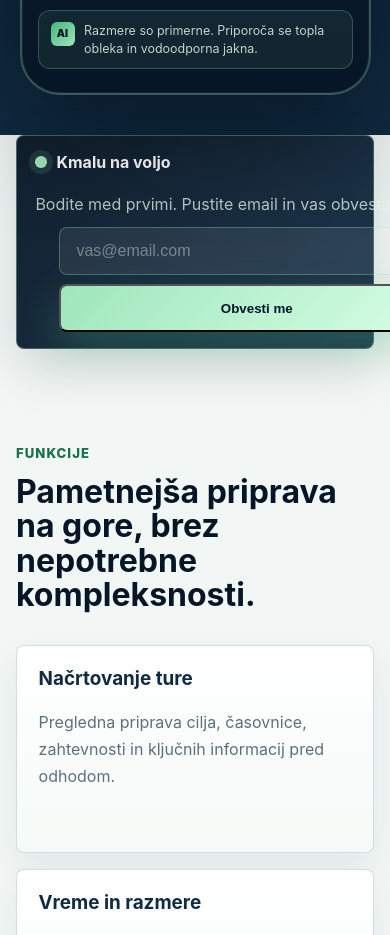
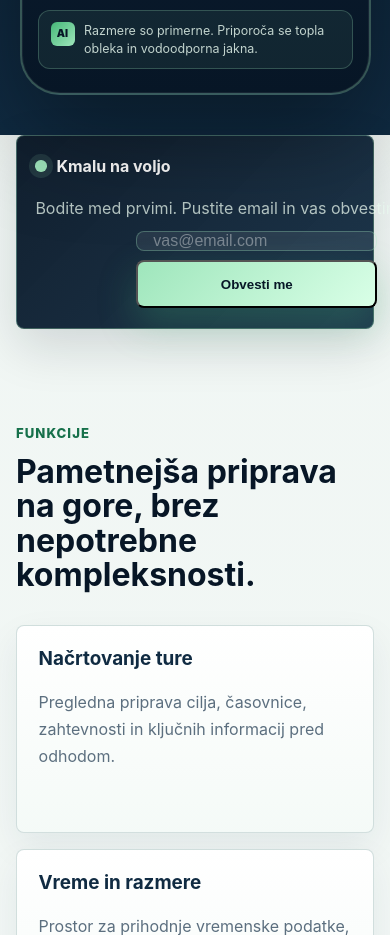
Before and after one commit to eriksamsa/ai-alp-website, a Next.js app: page / in a window 390 px wide. Shown: the part 1040-1975 px from the top of the page. Built offline with nearby package versions, Linux system fonts and the light colour scheme.

Commit message:
update website

```diff
--- a/app/globals.css
+++ b/app/globals.css
@@ -455,8 +455,27 @@
   border: 1px solid rgba(159, 230, 188, 0.34);
   border-radius: var(--radius);
   background: linear-gradient(135deg, rgba(7, 22, 38, 0.96), rgba(16, 43, 66, 0.94));
-  padding: 1rem 1.15rem;
+  padding: 1.25rem 1.15rem;
   box-shadow: 0 18px 50px rgba(7, 22, 38, 0.14);
+}
+
+@media (max-width: 640px) {
+  .availability {
+    grid-template-columns: 1fr;
+  }
+
+  .waitlist-input-row {
+    flex-direction: column;
+  }
+
+  .waitlist-input {
+    width: 100%;
+  }
+
+  .waitlist-btn {
+    width: 100%;
+    min-width: unset;
+  }
 }
 
 .availability div {
```
